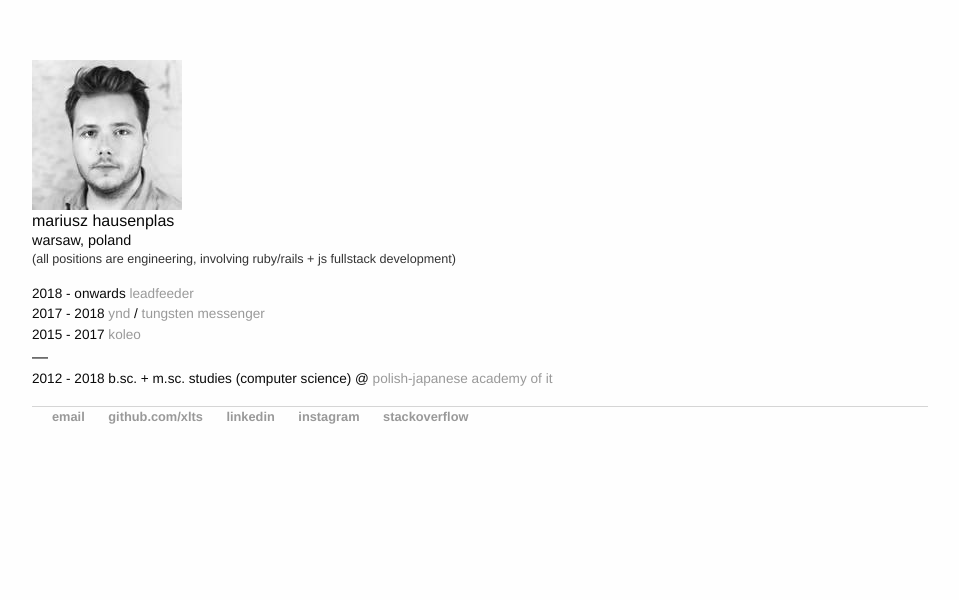
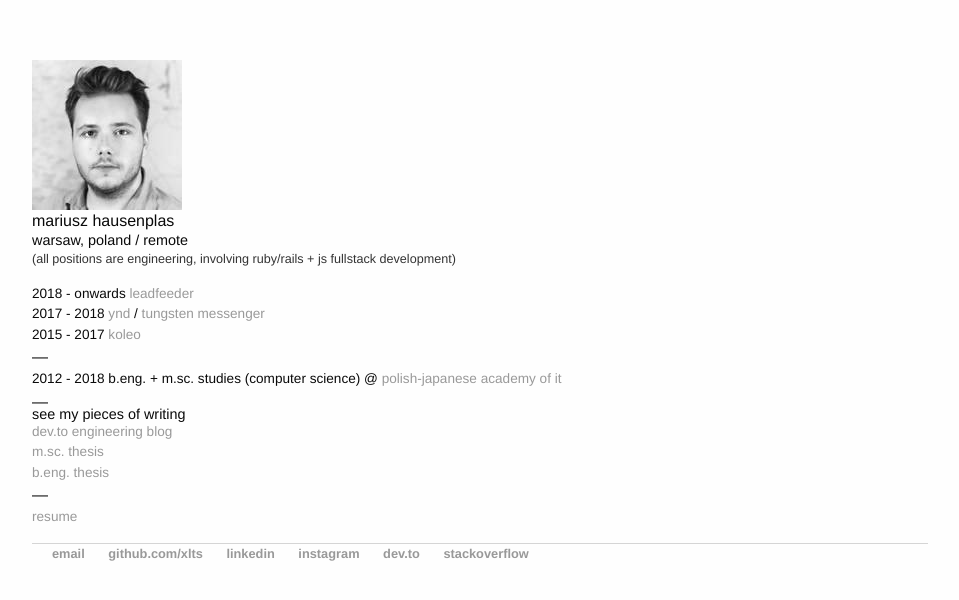
Before and after one commit to xlts/xlts.github.io, a Jekyll site: the page built from index.html, in a window 1280 px wide. Shown: the top 600 px of the page, without its empty margins (160-1119 px from the left). Built offline with Jekyll 4.4.1, drawn with Linux system fonts in a browser that asks for light colours; nearby versions of some CDN libraries; library files that are not in the unit come from our copies.

Commit message:
Add 'my writing' section & update links and assets

```diff
--- a/_layouts/default.html
+++ b/_layouts/default.html
@@ -17,10 +17,11 @@
         <footer>
             <ul>
                 <li><a href="mailto:mariusz.hausenplas@gmail.com">email</a></li>
-                <li><a href="https://github.com/xlts">github.com/xlts</a></li>
-                <li><a href="https://www.linkedin.com/in/mariuszhausenplas">linkedin</a></li>
-                <li><a href="https://www.instagram.com/xltts/">instagram</a></li>
-                <li><a href="http://stackoverflow.com/users/7965058/xlts">stackoverflow</a></li>
+                <li><a href="https://github.com/xlts" target="_blank">github.com/xlts</a></li>
+                <li><a href="https://www.linkedin.com/in/mariuszhausenplas" target="_blank">linkedin</a></li>
+                <li><a href="https://www.instagram.com/xltts/" target="_blank">instagram</a></li>
+                <li><a href="https://dev.to/xlts" target="_blank">dev.to</a></li>
+                <li><a href="http://stackoverflow.com/users/7965058/xlts" target="_blank">stackoverflow</a></li>
           </ul>
         </footer>
       </div><!-- /.container -->
--- a/index.html
+++ b/index.html
@@ -6,26 +6,27 @@ title: Mariusz Hausenplas
   <div class="photo-info">
     <div class="row">
       <div class="photo large-2 small-12 columns">
-        <img src="images/photo.jpg">
+        <img src="static/photo.jpg">
       </div>
       <div class="info large-10 small-12 columns">
         <h1>mariusz hausenplas</h1>
-        <h2>warsaw, poland</h2>
+        <h2>warsaw, poland / remote</h2>
         <p>
           <span class="position-line-header">(all positions are engineering, involving ruby/rails + js fullstack development)</span>
-          <div class="position-line">2018 - onwards <a href="https://www.leadfeeder.com">leadfeeder</a></div>
-          <div class="position-line">2017 - 2018 <a href="https://ynd.co">ynd</a> / <a href="https://tungstenapp.com">tungsten messenger</a></div>
-      	  <div class="position-line">2015 - 2017 <a href="https://koleo.pl/en">koleo</a></div>
+          <div class="position-line">2018 - onwards <a href="https://www.leadfeeder.com" target="_blank">leadfeeder</a></div>
+          <div class="position-line">2017 - 2018 <a href="https://ynd.co" target="_blank">ynd</a> / <a href="https://tungstenapp.com" target="_blank">tungsten messenger</a></div>
+      	  <div class="position-line">2015 - 2017 <a href="https://koleo.pl/en" target="_blank">koleo</a></div>
           <span>—</span>
-      	  <div class="position-line">2012 - 2018 b.sc. + m.sc. studies (computer science) @ <a href="http://www.pja.edu.pl/en">polish-japanese academy of it</a></div>
+      	  <div class="position-line">2012 - 2018 b.eng. + m.sc. studies (computer science) @ <a href="http://www.pja.edu.pl/en" target="_blank">polish-japanese academy of it</a></div>
+          <span>—</span>
+          <h2>see my pieces of writing</h2>
+          <div class="position-line"><a href="https://dev.to/xlts" target="_blank">dev.to engineering blog</a></div>
+          <div class="position-line"><a href="static/thesis_m_sc.pdf" target="_blank">m.sc. thesis</a></div>
+          <div class="position-line"><a href="static/thesis_b_eng.pdf" target="_blank">b.eng. thesis</a></div>
+          <span>—</span>
+          <div class="position-line"><a href="static/mariusz_hausenplas_resume.pdf" target="_blank">resume</a></div>
         </p>
       </div>
     </div>
   </div>
-  <ul class="posts">
-
-    {% for post in site.posts %}
-      <li><span>{{ post.date | date_to_string }}</span> » <a href="{{ post.url }}" title="{{ post.title }}">{{ post.title }}</a></li>
-    {% endfor %}
-  </ul>
 </div><!-- /.blurb -->
```
Also changed, not shown: Gemfile.lock, static/photo.jpg (renamed from images/photo.jpg), 12 other files.
